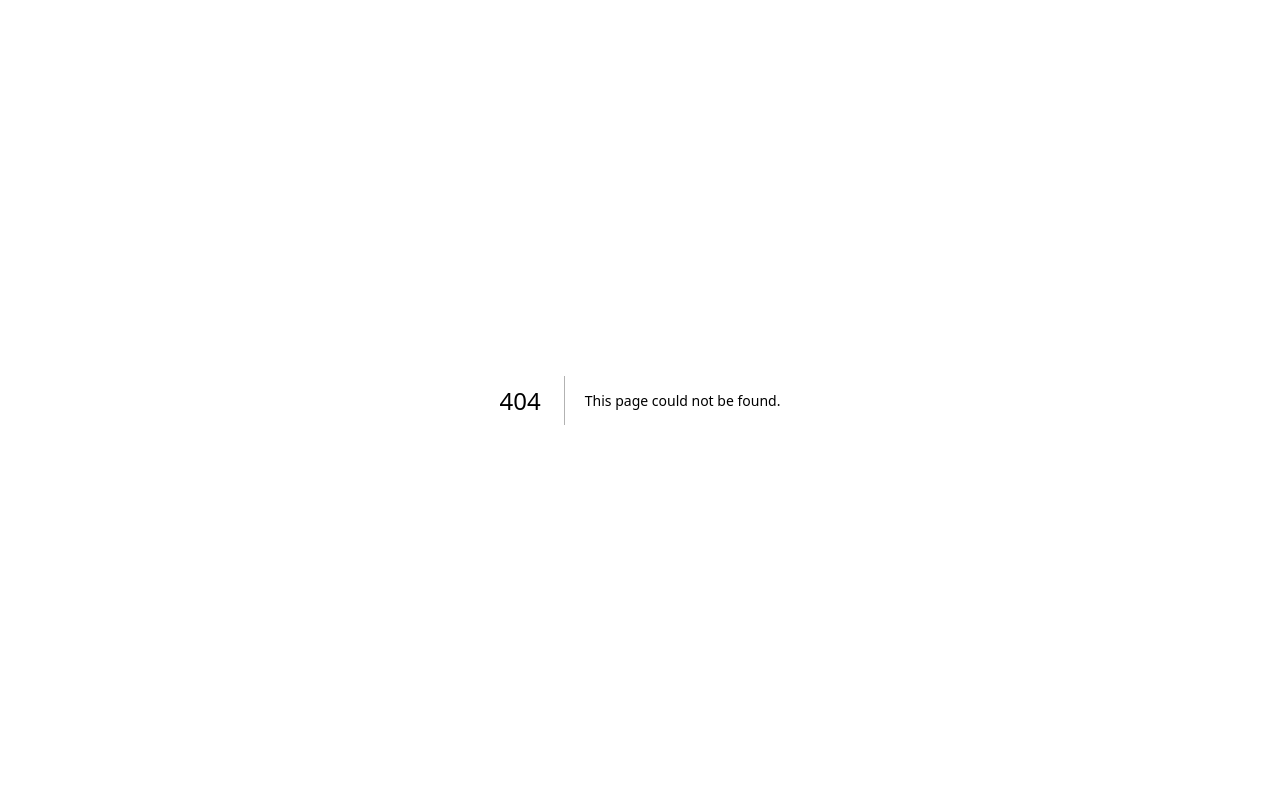
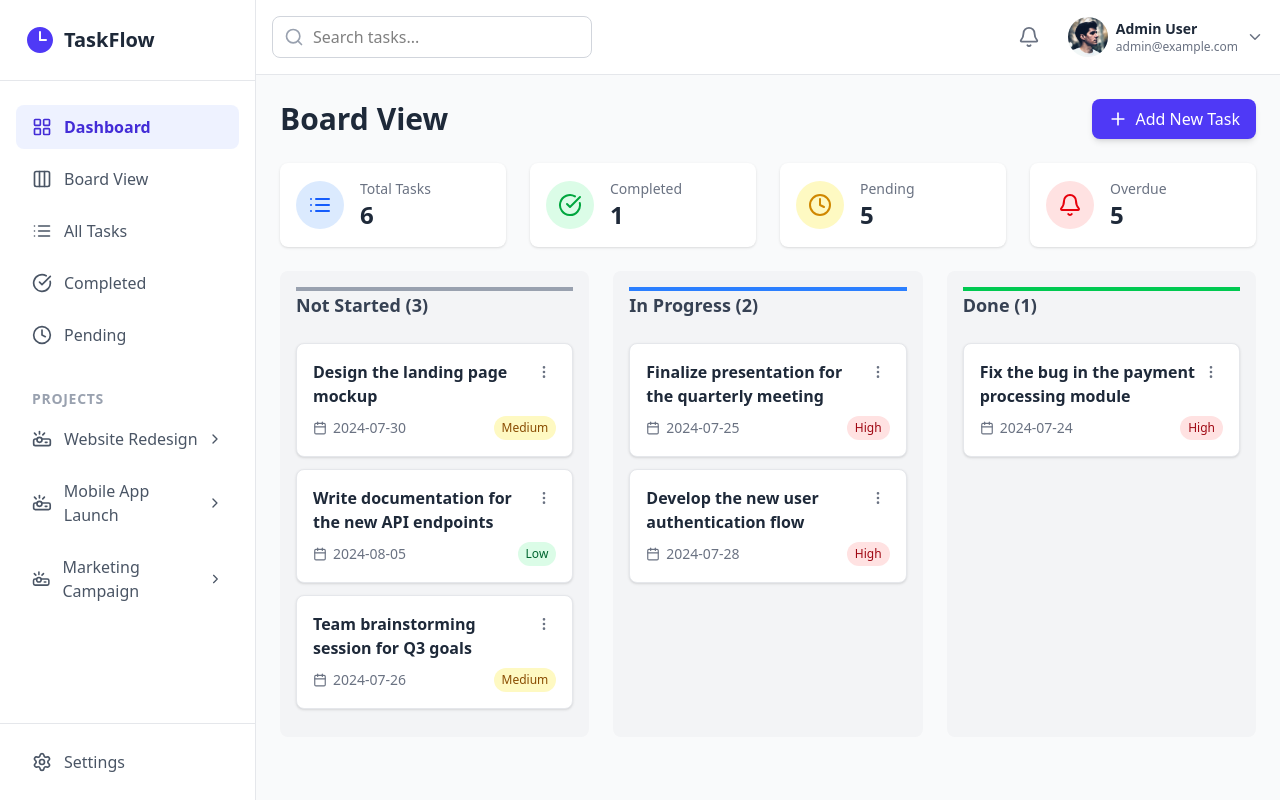
Before and after one commit to EaintHmoo/my-todo-list, a Next.js app: page /board-view/1 in a window 1280 px wide. Before the commit this address had no page. Built offline with nearby package versions, Linux system fonts and the light colour scheme.

Commit message:
add board view

```diff
--- a/src/app/(main)/(dashboard)/page.tsx
+++ b/src/app/(main)/board-view/[titleSlug]/page.tsx
@@ -1,5 +1,5 @@
 
-import Dashboard from '@/components/Dashboard';
+import BoardView from '@/components/BoardView';
 import { TaskProvider } from '@/components/TaskProvider';
 import { Task } from '@/model/task';
 import { Metadata } from 'next';
@@ -24,7 +24,7 @@ const initialTasks:Array<Task> = [
 export default function App() {
     return <>
       <TaskProvider initialTasks={initialTasks}>
-        <Dashboard />
+        <BoardView />
       </TaskProvider>
 
     </>
--- a/src/components/Dashboard.tsx
+++ b/src/components/BoardView.tsx
@@ -17,7 +17,7 @@ import TaskModal from "./TaskModal";
 import { useTask } from "./TaskProvider";
 import DeleteModal from "./DeleteModal";
 
-export default function Dashboard() {
+export default function BoardView() {
   const {
     tasks,
     onEdit,
@@ -123,6 +123,7 @@ export default function Dashboard() {
             task={activeTask}
             isDragging
             setOpen={setOpen}
+            setOpenDelete={setOpenDelete}
           />
         ) : null}
       </DragOverlay>
--- a/src/components/Sidebar.tsx
+++ b/src/components/Sidebar.tsx
@@ -1,4 +1,5 @@
-import { LayoutGrid, CheckCircle, Clock, List, Settings, Projector, ChevronRight, X } from 'lucide-react';
+import { LayoutGrid, CheckCircle, Clock, List, Settings, Projector,Columns3, ChevronRight, X } from 'lucide-react';
+import Link from 'next/link';
 
 type SidebarProps = {
     isSidebarOpen: boolean;
@@ -7,10 +8,11 @@ type SidebarProps = {
 
 export default function Sidebar({ isSidebarOpen, setSidebarOpen }: SidebarProps){
     const menuItems = [
-        { icon: <LayoutGrid size={20} />, name: 'Dashboard' },
-        { icon: <List size={20} />, name: 'All Tasks' },
-        { icon: <CheckCircle size={20} />, name: 'Completed' },
-        { icon: <Clock size={20} />, name: 'Pending' },
+        { icon: <LayoutGrid size={20} />, name: 'Dashboard', link: '/' },
+        { icon: <Columns3 size={20} />, name: 'Board View', link: '/board-view/title' },
+        { icon: <List size={20} />, name: 'All Tasks', link: '/' },
+        { icon: <CheckCircle size={20} />, name: 'Completed', link: '/' },
+        { icon: <Clock size={20} />, name: 'Pending', link: '/' },
     ];
     const projects = ['Website Redesign', 'Mobile App Launch', 'Marketing Campaign'];
 
@@ -26,7 +28,7 @@ export default function Sidebar({ isSidebarOpen, setSidebarOpen }: SidebarProps)
                     <button onClick={() => setSidebarOpen(false)} className="md:hidden p-1 text-gray-500 hover:text-gray-800"><X size={24} /></button>
                 </div>
                 <nav className="flex-1 py-6 px-4 space-y-2">
-                    {menuItems.map((item, index) => (<a href="#" key={index} className={`flex items-center space-x-3 px-4 py-2.5 rounded-lg transition-colors ${index === 0 ? 'bg-indigo-50 text-indigo-700 font-semibold' : 'text-gray-600 hover:bg-gray-100'}`}>{item.icon}<span>{item.name}</span></a>))}
+                    {menuItems.map((item, index) => (<Link href={item.link} key={index} className={`flex items-center space-x-3 px-4 py-2.5 rounded-lg transition-colors ${index === 0 ? 'bg-indigo-50 text-indigo-700 font-semibold' : 'text-gray-600 hover:bg-gray-100'}`}>{item.icon}<span>{item.name}</span></Link>))}
                     <div className="pt-6">
                         <h2 className="px-4 text-sm font-semibold text-gray-400 uppercase tracking-wider">Projects</h2>
                         <div className="mt-2 space-y-2">{projects.map(project => (<a href="#" key={project} className="flex items-center justify-between px-4 py-2.5 rounded-lg text-gray-600 hover:bg-gray-100"><div className="flex items-center space-x-3"><Projector size={20} /><span>{project}</span></div><ChevronRight size={16} /></a>))}</div>
```
